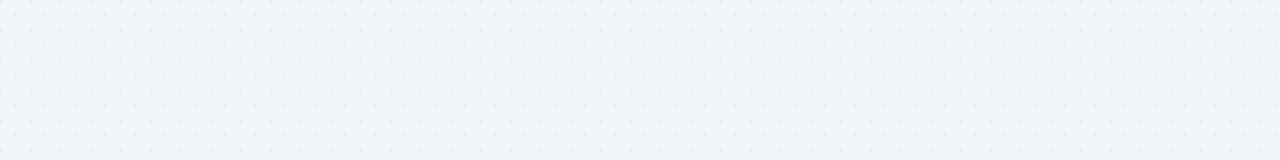
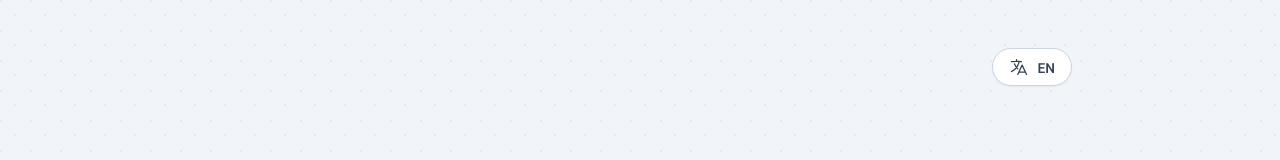
Before and after one commit to pasittrata32/School-Market-Fair-Registrations, a React (Vite) app: page / in a window 1280 px wide. Shown: the top 160 px of the page. Built offline with nearby package versions, Linux system fonts and the light colour scheme.

Commit message:
feat: Refine form copy for selling products
Update the sub-header text in both English and Thai to clarify that the registration is for selling products at the market fair, rather than general attendance.

```diff
--- a/components/RegistrationForm.tsx
+++ b/components/RegistrationForm.tsx
@@ -9,7 +9,7 @@ const GOOGLE_SCRIPT_URL: string = 'https://script.google.com/macros/s/AKfycbyjLr
 const translations = {
   th: {
     header: 'แบบฟอร์มลงทะเบียนตลาดนัดโรงเรียน',
-    subHeader: 'กรุณากรอกข้อมูลให้ครบถ้วนเพื่อลงทะเบียนเข้าร่วมงาน',
+    subHeader: 'กรุณากรอกข้อมูลให้ครบถ้วนเพื่อลงทะเบียนเข้าจำหน่ายสินค้า',
     eventTitle: 'วันตลาดนัดโรงเรียน 27 สิงหาคม 2568',
     langBtn: 'EN',
     personalInfo: 'ข้อมูลส่วนตัว',
@@ -63,7 +63,7 @@ const translations = {
   },
   en: {
     header: 'School Market Fair Registration Form',
-    subHeader: 'Please fill out the form completely to register for the event.',
+    subHeader: 'Please fill out the form completely to register to sell products.',
     eventTitle: 'School Market Fair - August 27, 2025',
     langBtn: 'TH',
     personalInfo: 'Personal Information',
@@ -324,16 +324,27 @@ const RegistrationForm: React.FC<RegistrationFormProps> = ({ initialLanguage })
   }
 
   return (
+    <div className="w-full">
+      <div className="flex justify-end mb-4">
+          <MotionButton
+              onClick={toggleLanguage}
+              className="bg-white hover:bg-slate-50 border border-slate-300 text-slate-700 px-4 py-2 rounded-full transition-colors text-sm font-semibold flex items-center shadow-sm gap-2"
+              aria-label={`Switch to ${lang === 'th' ? 'English' : 'Thai'}`}
+          >
+              <svg xmlns="http://www.w3.org/2000/svg" fill="none" viewBox="0 0 24 24" strokeWidth={1.5} stroke="currentColor" className="w-5 h-5">
+                <path strokeLinecap="round" strokeLinejoin="round" d="M10.5 21l5.25-11.25L21 21m-9-3h7.5M3 5.621a48.474 48.474 0 016-.371m0 0c1.12 0 2.233.038 3.334.114M9 5.25V3m3.334 2.364C11.176 10.658 7.69 15.08 3 17.502m9.334-12.138c.896.061 1.785.147 2.666.257m-4.589 8.495a18.023 18.023 0 01-3.827-5.802" />
+              </svg>
+              <span>{t.langBtn}</span>
+          </MotionButton>
+      </div>
+
       <motion.div
         initial="hidden"
         animate="visible"
         variants={containerVariants}
         className="bg-white border border-slate-200 rounded-2xl form-soft-shadow overflow-hidden w-full">
 
-        <div className="p-8 text-center relative bg-sky-600">
-            <MotionButton onClick={toggleLanguage} className="absolute top-6 right-6 bg-white/10 hover:bg-white/20 text-white px-4 py-2 rounded-full transition-colors text-sm font-semibold flex items-center shadow-sm">
-                <span>{t.langBtn}</span>
-            </MotionButton>
+          <div className="p-8 text-center bg-sky-600">
               <h1 className="text-3xl font-bold text-white">{t.header}</h1>
               <p className="text-lg text-sky-100 mt-1">{t.subHeader}</p>
           </div>
@@ -394,6 +405,7 @@ const RegistrationForm: React.FC<RegistrationFormProps> = ({ initialLanguage })
               </motion.div>
           </form>
       </motion.div>
+    </div>
   );
 };
 
```
Lines whose indentation alone changed are shown as unchanged.
